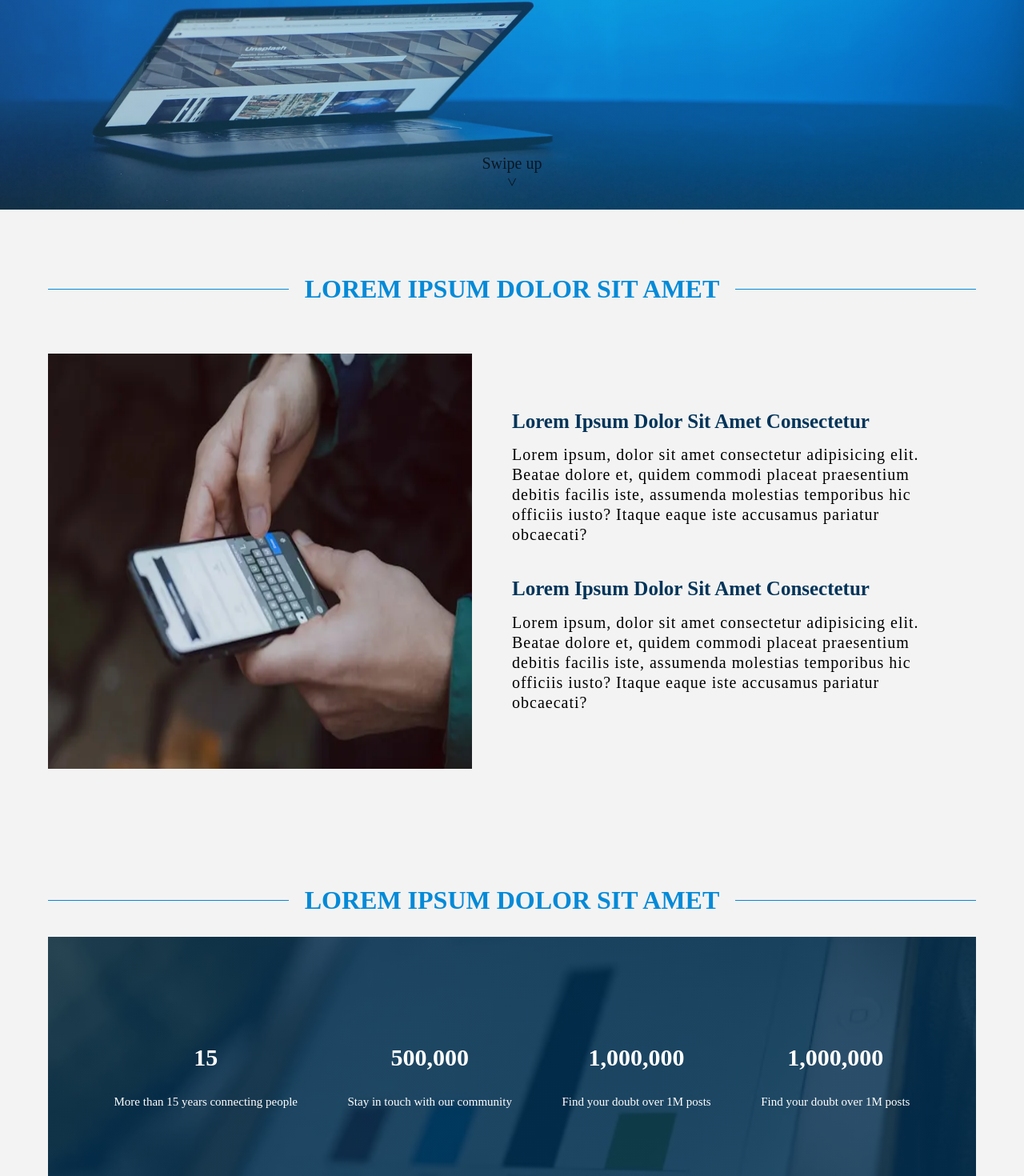
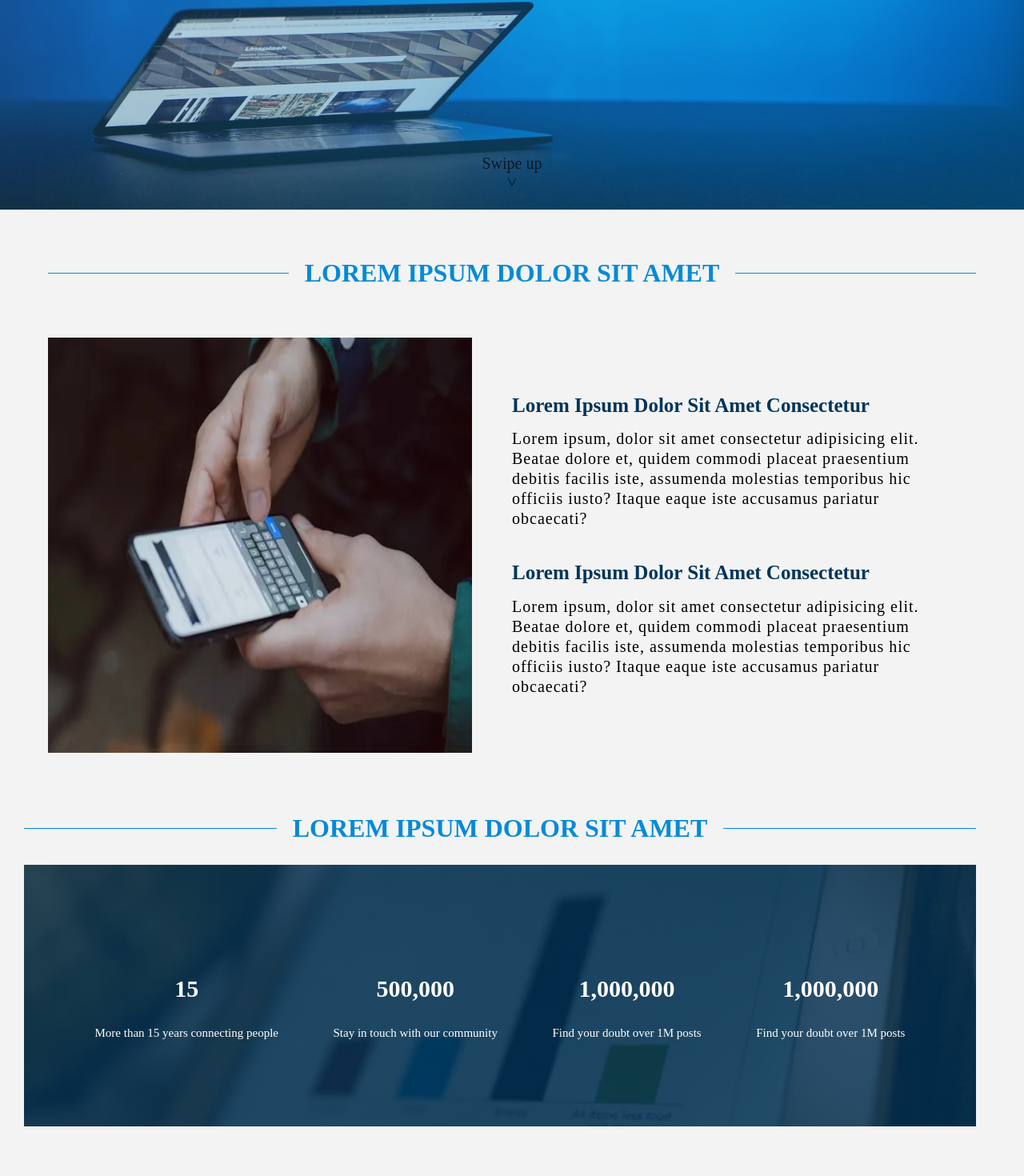
Before and after one commit to DanielMMITM/Forum-Front, a React (Vite) app: page / in a window 1280 px wide. Shown: the part 538-2008 px from the top of the page at 80% size. Built offline with nearby package versions, Linux system fonts and the light colour scheme.

Commit message:
Fix stats text on small devices

```diff
--- a/src/index.css
+++ b/src/index.css
@@ -103,7 +103,8 @@ body {
   letter-spacing: 1px;
   font-weight: 100; }
   .text--stats {
-    font-size: 1.5rem; }
+    font-size: 1.5rem;
+    text-align: center; }
 
 .home-header {
   background-image: linear-gradient(320deg, rgba(3, 138, 216, 0.5), rgba(255, 255, 255, 0.1)), url("/src/assets/images/header.webp");
--- a/src/pages/Home/Home.tsx
+++ b/src/pages/Home/Home.tsx
@@ -27,7 +27,7 @@ export const Home = () => {
         flexDirection={"column"}
         justifyContent={"center"}
         component={"main"}
-        p={"6rem"}
+        padding={"4rem 6rem"}
       >
         <h1 className="heading-primary">Lorem ipsum dolor sit amet</h1>
         <Box
@@ -70,7 +70,7 @@ export const Home = () => {
         display={"flex"}
         flexDirection={"column"}
         component={"section"}
-        p={"6rem"}
+        padding={"1rem 6rem 6rem 3rem"}
       >
         <h1 className="heading-primary">Lorem ipsum dolor sit amet</h1>
         <Box
--- a/src/sass/base/_typography.scss
+++ b/src/sass/base/_typography.scss
@@ -81,5 +81,6 @@ body {
 
   &--stats {
     font-size: 1.5rem;
+    text-align: center;
   }
 }
```
